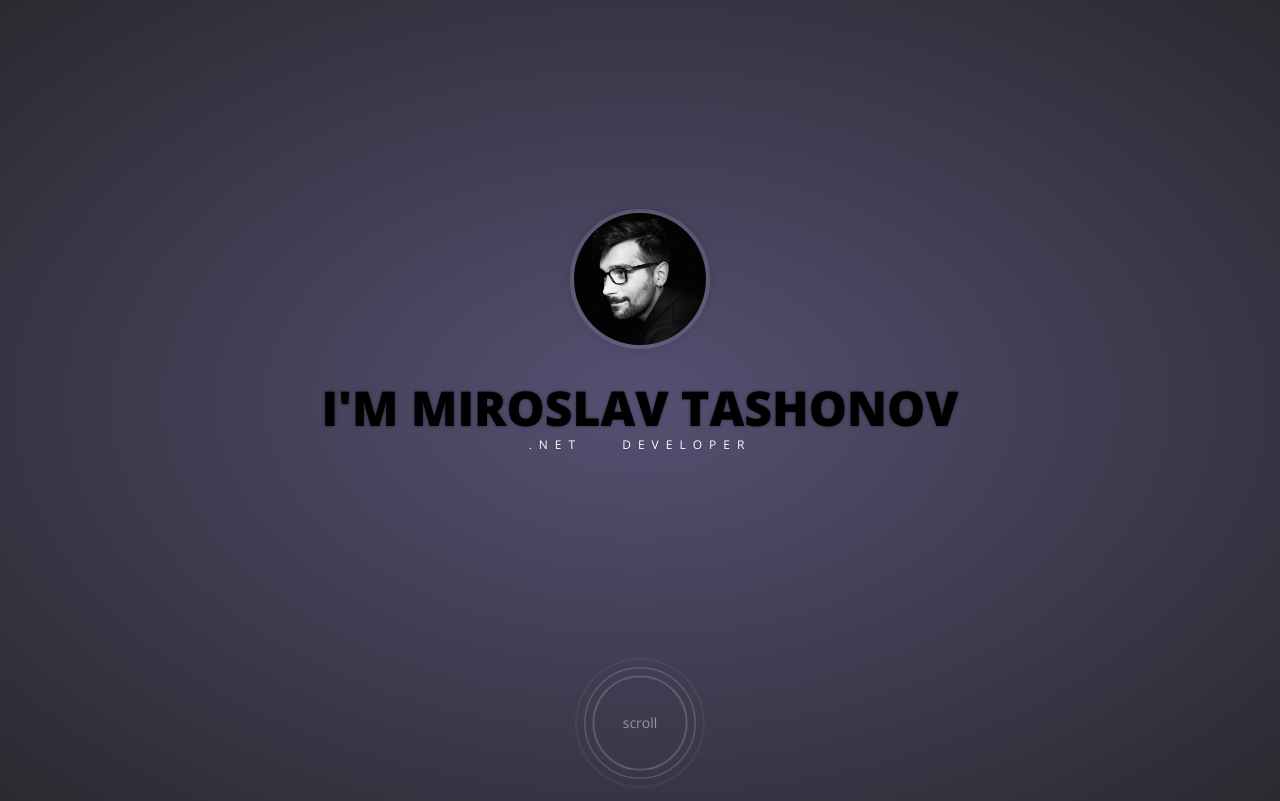
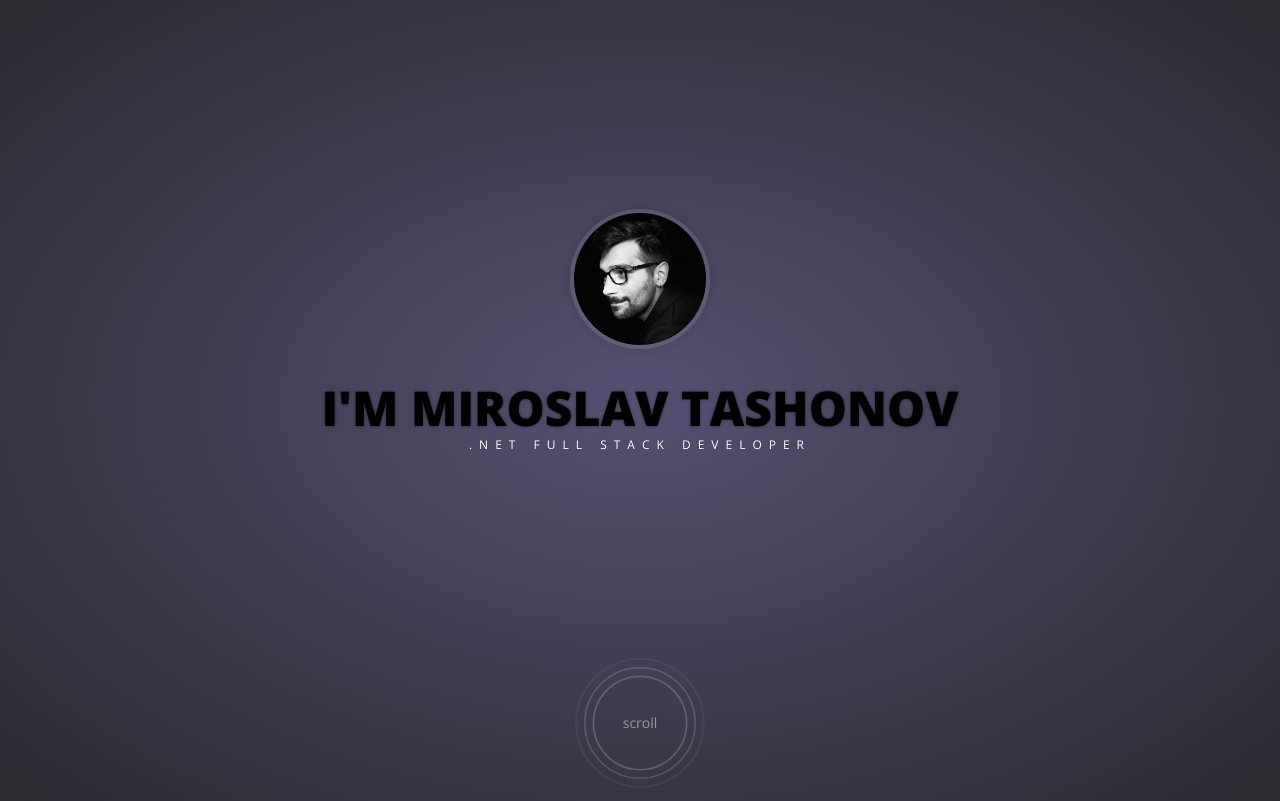
Before and after one commit to miroslav-tashonov/miroslav-tashonov.github.io, a PHP site: page / in a window 1280 px wide. Shown: the top 801 px of the page. Run offline with PHP 8.4, Linux system fonts and the light colour scheme.

Commit message:
push changes

```diff
--- a/css/style.css
+++ b/css/style.css
@@ -151,7 +151,7 @@
 	{
 		/* typo */
 		letter-spacing: 7px;
-		word-spacing: 30px;
+		word-spacing: 1px;
 	}
 }
 
--- a/index.html
+++ b/index.html
@@ -22,8 +22,6 @@
 		<!-- ========================================= -->
 		<!-- $PAGE FAVICON                             -->
 		<!-- ========================================= -->
-
-		<link rel="icon" type="image/png" href="media/images/favicon.png">
 
 		<!-- ========================================= -->
 		<!-- $STYLESHEETS                              -->
@@ -197,7 +195,7 @@
 							<h1 class="heavy text-uppercase home__name">i'm miroslav tashonov</h1>
 
 							<!-- #HOME PROFESSION NAME -->
-							<span class="text-uppercase small home__profession">.NET developer</span>
+							<span class="text-uppercase small home__profession">.NET full stack developer</span>
 
 						</div>
 
@@ -370,7 +368,7 @@
 									</a>
 								</li>
 								<li>
-									<a href="https://www.linkedin.com/in/miroslavtashonov/" target="_blank"  class="github-color">
+									<a href="https://www.linkedin.com/in/miroslavtashonov/" target="_blank"  class="behance-color">
 										<i class="fa fa-linkedin"></i>
 									</a>
 								</li>
```
